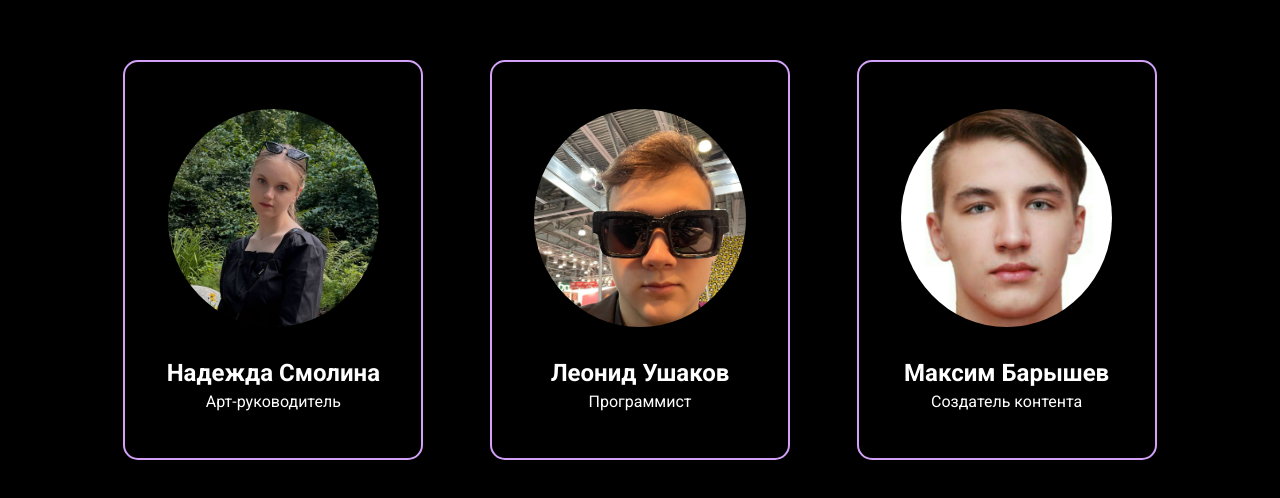
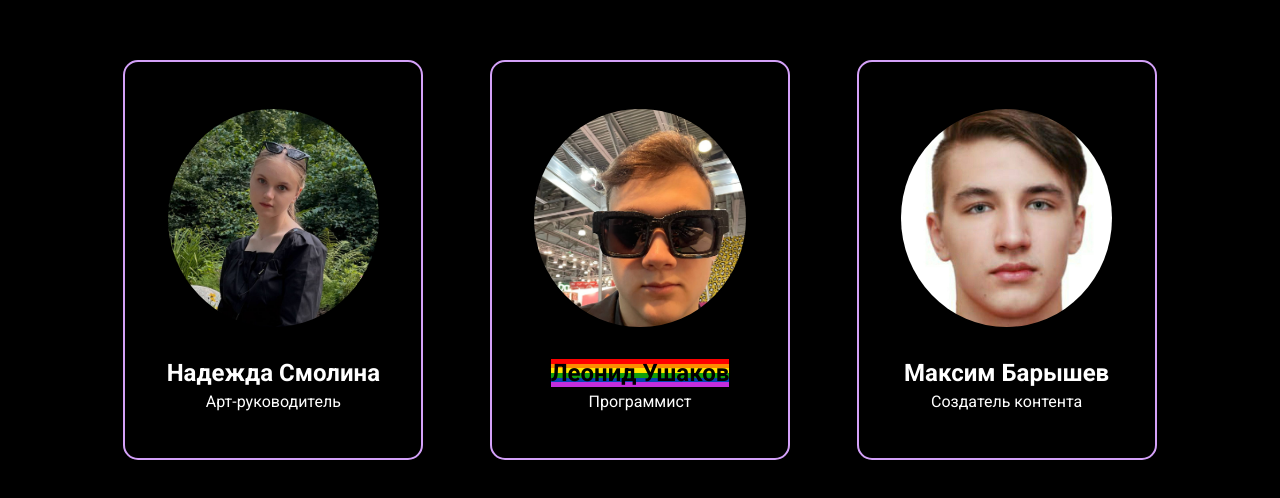
Before and after one commit to gammbol/howtobot-react, a React (Create React App) app: page / in a window 1280 px wide. Shown: the part 940-1438 px from the top of the page. Built offline with nearby package versions, Linux system fonts and the light colour scheme.

Commit message:
funny stuff

```diff
--- a/src/components/About/Data.js
+++ b/src/components/About/Data.js
@@ -6,16 +6,19 @@ export const Data1 = {
   src: Data1Img,
   name: 'Надежда Смолина',
   occupation: 'Арт-руководитель',
+  me: false,
 }
 
 export const Data2 = {
   src: Data2Img,
   name: 'Леонид Ушаков',
-  occupation: 'Программист'
+  occupation: 'Программист',
+  me: true,
 }
 
 export const Data3 = {
   src: Data3Img,
   name: 'Максим Барышев',
-  occupation: 'Создатель контента'
+  occupation: 'Создатель контента',
+  me: false
 }
--- a/src/components/About/index.js
+++ b/src/components/About/index.js
@@ -7,9 +7,9 @@ function About(props) {
   return (
     <AboutContainer>
       <CardsContainer>
-        <PersonCard src={Data1.src} name={Data1.name} occupation={Data1.occupation} />
-        <PersonCard src={Data2.src} name={Data2.name} occupation={Data2.occupation} />
-        <PersonCard src={Data3.src} name={Data3.name} occupation={Data3.occupation} />
+        <PersonCard src={Data1.src} name={Data1.name} occupation={Data1.occupation} me={Data1.me} />
+        <PersonCard src={Data2.src} name={Data2.name} occupation={Data2.occupation} me={Data2.me} />
+        <PersonCard src={Data3.src} name={Data3.name} occupation={Data3.occupation} me={Data3.me} />
       </CardsContainer>
     </AboutContainer>
   );
--- a/src/components/PersonCard/PersonCardElements.js
+++ b/src/components/PersonCard/PersonCardElements.js
@@ -67,7 +67,13 @@ export const ContentContainer = styled.div`
 
 export const PersonName = styled.h2`
   font-size: 24px;
-  color: #fff;
+  background: ${({me}) => (me ? "linear-gradient(180deg, #FE0000 16.66%,\n" +
+          "\t\t#FD8C00 16.66%, 33.32%,\n" +
+          "\t\t#FFE500 33.32%, 49.98%,\n" +
+          "\t\t#119F0B 49.98%, 66.64%,\n" +
+          "\t\t#0644B3 66.64%, 83.3%,\n" +
+          "\t\t#C22EDC 83.3%);" : '')};
+  color: ${({me}) => (me ? "#000" : "#fff")};
 `
 
 export const PersonOccupation = styled.p`
--- a/src/components/PersonCard/index.js
+++ b/src/components/PersonCard/index.js
@@ -7,7 +7,7 @@ const PersonCard = (props) => (
       <PersonImage src={props.src} />
     </ImgWrapper>
     <ContentContainer>
-      <PersonName>{props.name}</PersonName>
+      <PersonName me={props.me}>{props.name}</PersonName>
       <PersonOccupation>{props.occupation}</PersonOccupation>
     </ContentContainer>
   </CardContainer>
```
